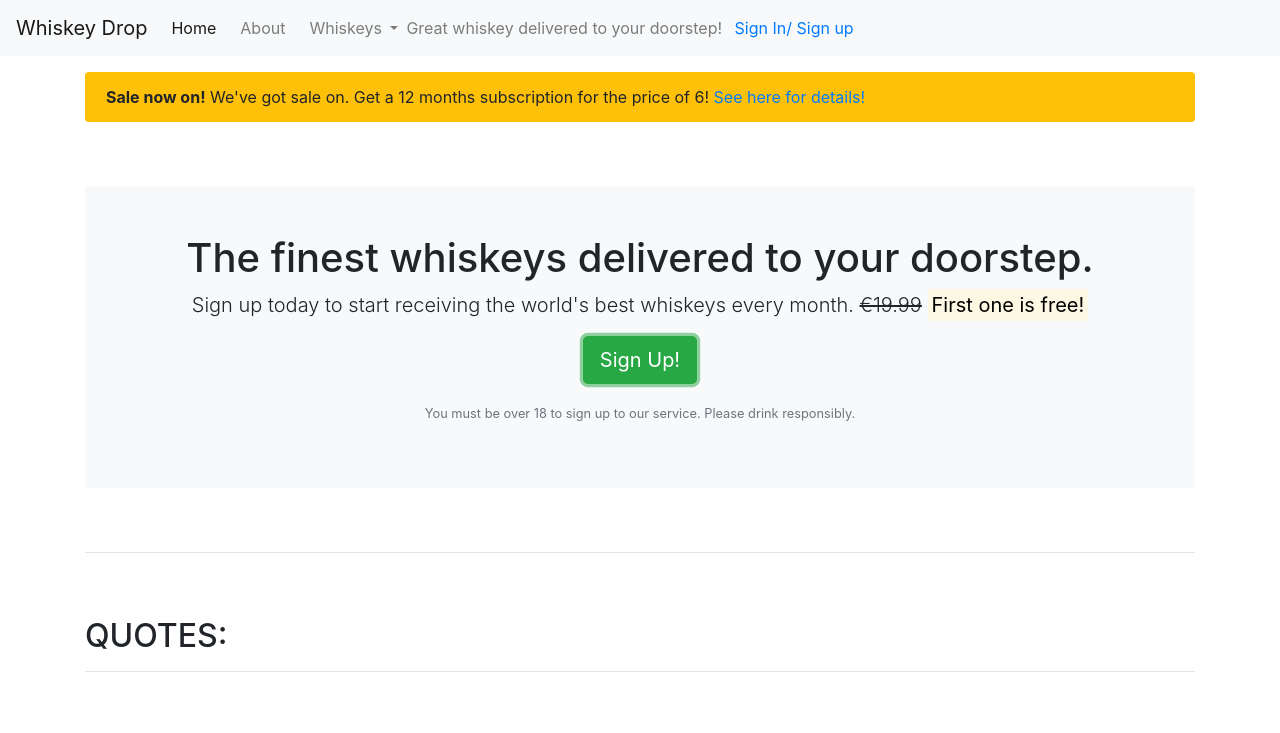
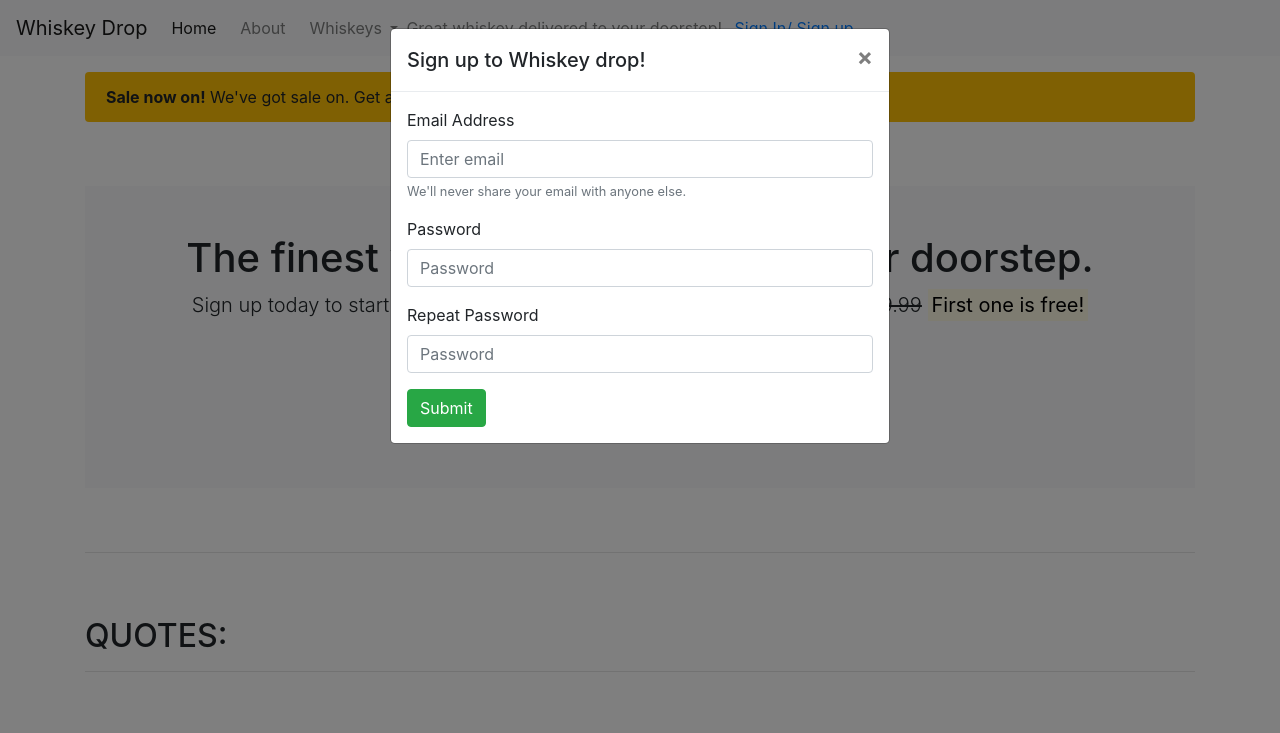
Before and after one commit to Deepak9912/Whisket-drop, a plain HTML site: page index.html in a window 1280 px wide. Both pictures are taken after a click on the button "Sign Up!". Shown: the top 733 px of the page. Drawn offline with nearby package versions, Linux system fonts and the light colour scheme.

Commit message:
add modal for signup!

```diff
--- a/index.html
+++ b/index.html
@@ -57,7 +57,7 @@
                         <s class="d-none d-sm-inline">€19.99</s>
                         <span class="d-inline d-sm-none"><br></span>
                         <strong><mark>First one is free!</mark></strong></p>
-                    <p><button class="btn btn-lg btn-success">Sign Up!</button></p>
+                    <p><button class="btn btn-lg btn-success" data-toggle="modal" data-target="#signUpModal">Sign Up!</button></p>
                     <p class="text-muted"><small>You must be over 18 to sign up to our service. Please drink
                             responsibly.</small></p>
                 </section>
@@ -152,15 +152,41 @@
         </section>
     </article>
 
+    <!--modal begins-->
+    <div class="modal" tabindex="-1" role="dialog" id="signUpModal">
+        <div class="modal-dialog" role="document">
+          <div class="modal-content">
+            <div class="modal-header">
+              <h5 class="modal-title">Sign up to Whiskey drop!</h5>
+              <button type="button" class="close" data-dismiss="modal" aria-label="Close">
+                <span aria-hidden="true">&times;</span>
+              </button>
+            </div>
+            <div class="modal-body">
+              <form>
+                  <div class="form-group">
+                      <label for="exampleInputEmail1">Email Address</label>
+                      <input type="email" class="form-control" id="exampleInputEmail1" aria-describedby="emailHelp" placeholder="Enter email">
+                      <small id="emailHelp" class="form-text text-muted">We'll never share your email with anyone else.</small>
+                  </div>
+                  <div class="form-group">
+                    <label for="password">Password</label>
+                    <input type="password" class="form-control" id="password" placeholder="Password">
+                </div>
+                <div class="form-group">
+                    <label for="reapeatPassword">Repeat Password</label>
+                    <input type="reapeatPassword" class="form-control" id="password" placeholder="Password">
+                </div>
+                <button type="submit" class="btn btn-success">Submit</button>
+              </form>
+            </div>
+          </div>
+        </div>
+      </div>
+      <!--modal ends-->
+
+    <script src="https://code.jquery.com/jquery-3.3.1.slim.min.js" integrity="sha384-q8i/X+965DzO0rT7abK41JStQIAqVgRVzpbzo5smXKp4YfRvH+8abtTE1Pi6jizo" crossorigin="anonymous"></script>
+    <script src="https://cdnjs.cloudflare.com/ajax/libs/popper.js/1.14.3/umd/popper.min.js" integrity="sha384-ZMP7rVo3mIykV+2+9J3UJ46jBk0WLaUAdn689aCwoqbBJiSnjAK/l8WvCWPIPm49" crossorigin="anonymous"></script>
+    <script src="https://stackpath.bootstrapcdn.com/bootstrap/4.1.3/js/bootstrap.min.js" integrity="sha384-ChfqqxuZUCnJSK3+MXmPNIyE6ZbWh2IMqE241rYiqJxyMiZ6OW/JmZQ5stwEULTy" crossorigin="anonymous"></script>
 </body>
-<script src="https://cdn.jsdelivr.net/npm/bootstrap@5.1.3/dist/js/bootstrap.bundle.min.js"
-    integrity="sha384-ka7Sk0Gln4gmtz2MlQnikT1wXgYsOg+OMhuP+IlRH9sENBO0LRn5q+8nbTov4+1p" crossorigin="anonymous">
-</script>
-<script src="https://cdn.jsdelivr.net/npm/@popperjs/core@2.10.2/dist/umd/popper.min.js"
-    integrity="sha384-7+zCNj/IqJ95wo16oMtfsKbZ9ccEh31eOz1HGyDuCQ6wgnyJNSYdrPa03rtR1zdB" crossorigin="anonymous">
-</script>
-<script src="https://cdn.jsdelivr.net/npm/bootstrap@5.1.3/dist/js/bootstrap.min.js"
-    integrity="sha384-QJHtvGhmr9XOIpI6YVutG+2QOK9T+ZnN4kzFN1RtK3zEFEIsxhlmWl5/YESvpZ13" crossorigin="anonymous">
-</script>
-
 </html>
```
